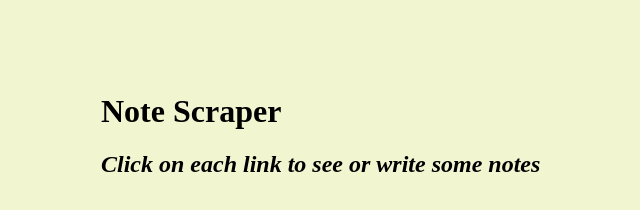
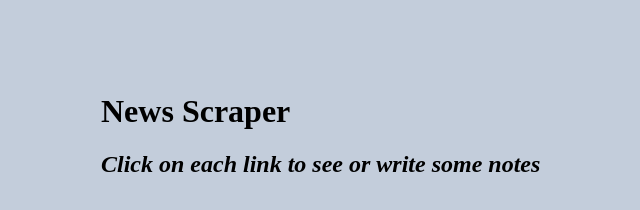
Before and after one commit to vkcgithub2019/NewsScraper, a website: page public/index.html in a window 1280 px wide. Shown: the whole page, without its empty margins (59-699 px from the left). Drawn offline with nearby package versions, Linux system fonts and the light colour scheme; no server answers.

Commit message:
check functionality

```diff
--- a/public/app.js
+++ b/public/app.js
@@ -76,7 +76,7 @@ $(document).on("click", "#deletenote", function() {
   // Grab the id associated with the article from the submit button
   var thisId = $(this).attr("data-id");
 
-  // Run a POST request to change the note, using what's entered in the inputs
+  // Run a DELETE request to change the note, using what's entered in the inputs
   $.ajax({
     method: "DELETE",
     url: "/articles/" + thisId,
--- a/public/index.html
+++ b/public/index.html
@@ -4,7 +4,9 @@
     <meta charset="UTF-8">
     <title>Scraping With Mongoose</title>
     <style>
-      body { background-color: #F2F6D0 }
+      body { background-color: rgb(195, 205, 219);
+
+            }
       #wrapper {
         width: 960px;
         margin-left: auto;
@@ -39,8 +41,9 @@
   </head>
   <body>
     <div id="wrapper">
-      <h1>Note Scraper</h1>
+      <h1>News Scraper</h1>
       <h2><i>Click on each link to see or write some notes</i></h2>
+
       <div id="articles"></div>
       <div id="notes"></div>
     </div>
```
Also changed, not shown: README.md.
